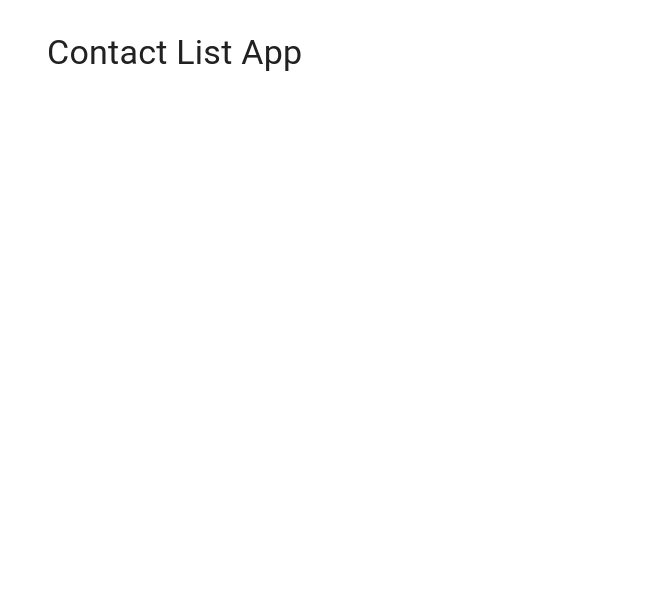
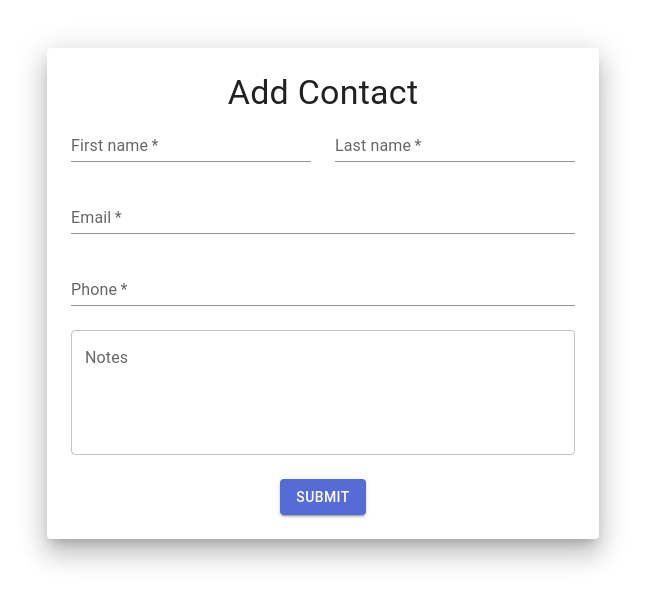
Before and after one commit to jason102/contact-list, a React (Vite) app in the folder client/: page / in a window 1280 px wide. Shown: the top 604 px of the page, without its empty margins (317-962 px from the left). Built offline with nearby package versions, Linux system fonts and the light colour scheme.

Commit message:
feat: basic add contact form page

```diff
--- /dev/null
+++ b/client/src/AddContactForm.tsx
@@ -0,0 +1,120 @@
+import React from "react";
+import { useForm } from "react-hook-form";
+import Container from "@mui/material/Container";
+import Paper from "@mui/material/Paper";
+import Typography from "@mui/material/Typography";
+import Grid from "@mui/material/Grid";
+import Button from "@mui/material/Button";
+import Box from "@mui/material/Box";
+import RHFTextField from "src/components/RHFTextField";
+
+type ContactFormValues = {
+  firstName: string;
+  lastName: string;
+  email: string;
+  phone: string;
+  notes: string;
+};
+
+const defaultFormValues: ContactFormValues = {
+  firstName: "",
+  lastName: "",
+  email: "",
+  phone: "",
+  notes: "",
+};
+
+const AddContactForm: React.FC = () => {
+  const { control, handleSubmit } = useForm<ContactFormValues>({
+    defaultValues: defaultFormValues,
+  });
+
+  const onSubmit = (data: ContactFormValues) => {
+    console.log("Submitted", data);
+  };
+
+  return (
+    <Container component="main" maxWidth="sm" sx={{ mb: 4 }}>
+      <Paper
+        variant="elevation"
+        elevation={16}
+        sx={{ my: { xs: 3, md: 6 }, p: { xs: 2, md: 3 } }}
+      >
+        <form onSubmit={handleSubmit(onSubmit)}>
+          <Typography component="h6" variant="h4" align="center">
+            Add Contact
+          </Typography>
+          <Grid container spacing={3}>
+            <Grid item xs={12} sm={6}>
+              <RHFTextField
+                required
+                id="firstName"
+                name="firstName"
+                label="First name"
+                fullWidth
+                autoComplete="given-name"
+                variant="standard"
+                control={control}
+              />
+            </Grid>
+            <Grid item xs={12} sm={6}>
+              <RHFTextField
+                required
+                id="lastName"
+                name="lastName"
+                label="Last name"
+                fullWidth
+                autoComplete="family-name"
+                variant="standard"
+                control={control}
+              />
+            </Grid>
+            <Grid item xs={12}>
+              <RHFTextField
+                required
+                id="email"
+                name="email"
+                label="Email"
+                fullWidth
+                autoComplete="email"
+                variant="standard"
+                control={control}
+              />
+            </Grid>
+            <Grid item xs={12}>
+              <RHFTextField
+                required
+                id="phone"
+                name="phone"
+                label="Phone"
+                fullWidth
+                autoComplete="phone"
+                variant="standard"
+                control={control}
+              />
+            </Grid>
+            <Grid item xs={12}>
+              <RHFTextField
+                id="notes"
+                name="notes"
+                label="Notes"
+                fullWidth
+                variant="outlined"
+                multiline
+                rows={4}
+                control={control}
+              />
+            </Grid>
+          </Grid>
+          <Box sx={{ display: "flex", justifyContent: "center", mt: 3 }}>
+            <Button variant="contained" type="submit">
+              Submit
+            </Button>
+          </Box>
+        </form>
+      </Paper>
+    </Container>
+  );
+};
+
+export default AddContactForm;
--- a/client/src/App.tsx
+++ b/client/src/App.tsx
@@ -1,18 +1,8 @@
 import React from "react";
-import Container from "@mui/material/Container";
-import Box from "@mui/material/Box";
-import Typography from "@mui/material/Typography";
+import AddContactForm from "./AddContactForm";
 
 const App: React.FC = () => {
-  return (
-    <Container maxWidth="sm">
-      <Box sx={{ my: 4 }}>
-        <Typography variant="h4" component="h1" gutterBottom>
-          Contact List App
-        </Typography>
-      </Box>
-    </Container>
-  );
+  return <AddContactForm />;
 };
 
 export default App;
--- /dev/null
+++ b/client/src/components/RHFTextField.tsx
@@ -0,0 +1,27 @@
+import { Controller, FieldValues, UseControllerProps } from "react-hook-form";
+import TextField, { TextFieldProps } from "@mui/material/TextField";
+
+type RHFTextFieldProps<T extends FieldValues> = TextFieldProps &
+  UseControllerProps<T>;
+
+const RHFTextField = <T extends FieldValues>({
+  name,
+  control,
+  ...restProps
+}: RHFTextFieldProps<T>) => (
+  <Controller
+    name={name}
+    control={control}
+    render={({ field: { onChange, value }, fieldState: { error } }) => (
+      <TextField
+        name={name}
+        error={!!error}
+        value={value}
+        onChange={onChange}
+        {...restProps}
+      />
+    )}
+  />
+);
+
+export default RHFTextField;
```
